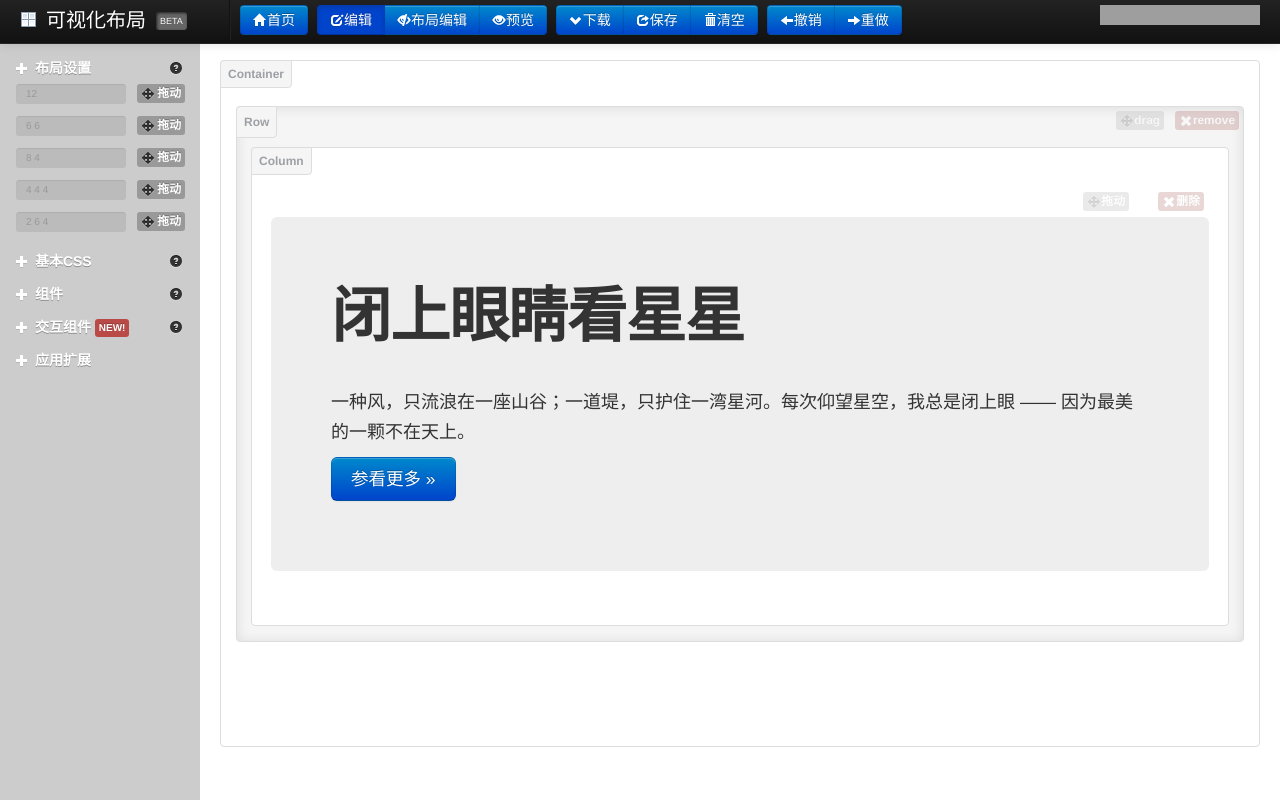
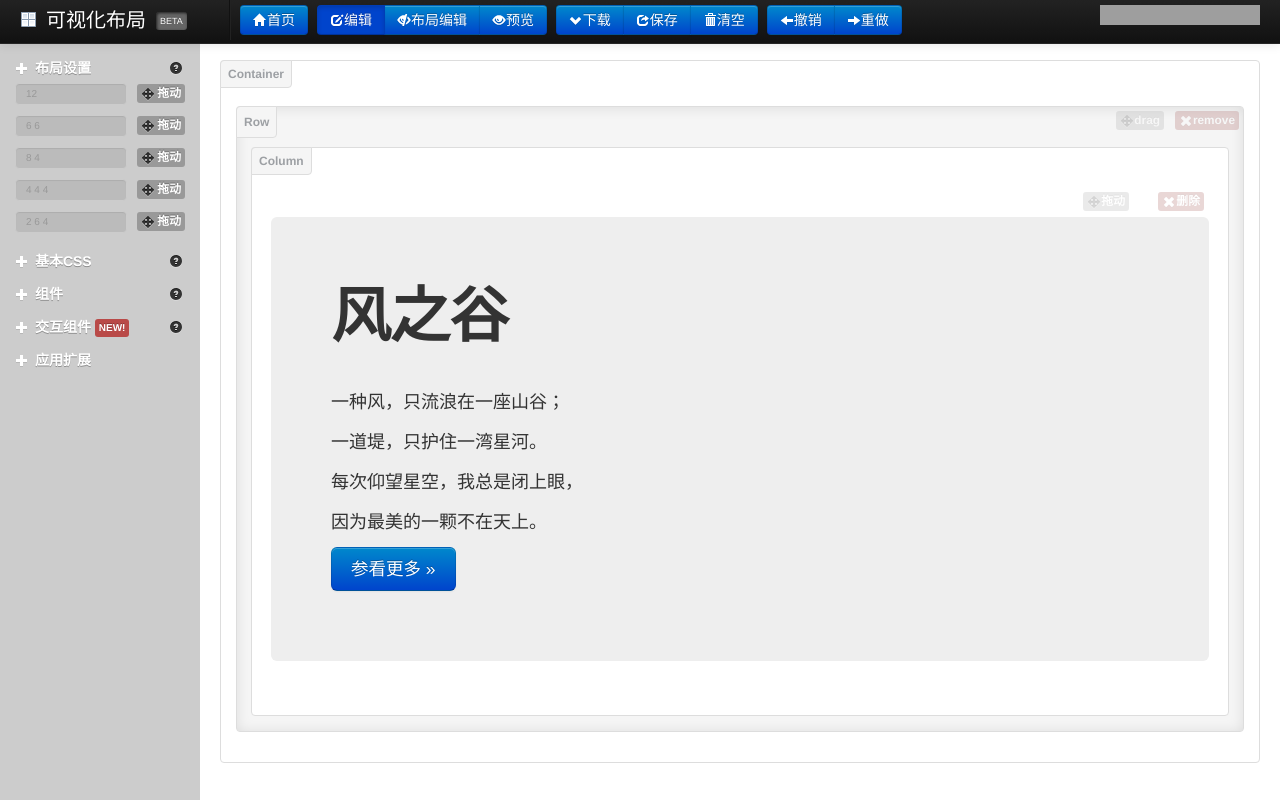
Before and after one commit to justjavac/layoutit, a plain HTML site: page index.html in a window 1280 px wide. Drawn offline with Linux system fonts and the light colour scheme; grey boxes are pictures that could not be loaded; files whose address does not match are found by name.

Commit message:
change format

```diff
--- a/index.html
+++ b/index.html
@@ -860,9 +860,12 @@
               <div class="preview">概述</div>
               <div class="view">
                 <div class="hero-unit" contenteditable="true">
-                  <h1>闭上眼睛看星星</h1>
+                  <h1>风之谷</h1>
                   <p>&nbsp;</p>
-                  <p>一种风，只流浪在一座山谷；一道堤，只护住一湾星河。每次仰望星空，我总是闭上眼 —— 因为最美的一颗不在天上。</p>
+                  <p>一种风，只流浪在一座山谷；</p>
+                  <p>一道堤，只护住一湾星河。</p>
+                  <p>每次仰望星空，我总是闭上眼，</p>
+                  <p>因为最美的一颗不在天上。</p>
                   <p><a class="btn btn-primary btn-large" href="#">参看更多 »</a></p>
                 </div>
               </div>
```
